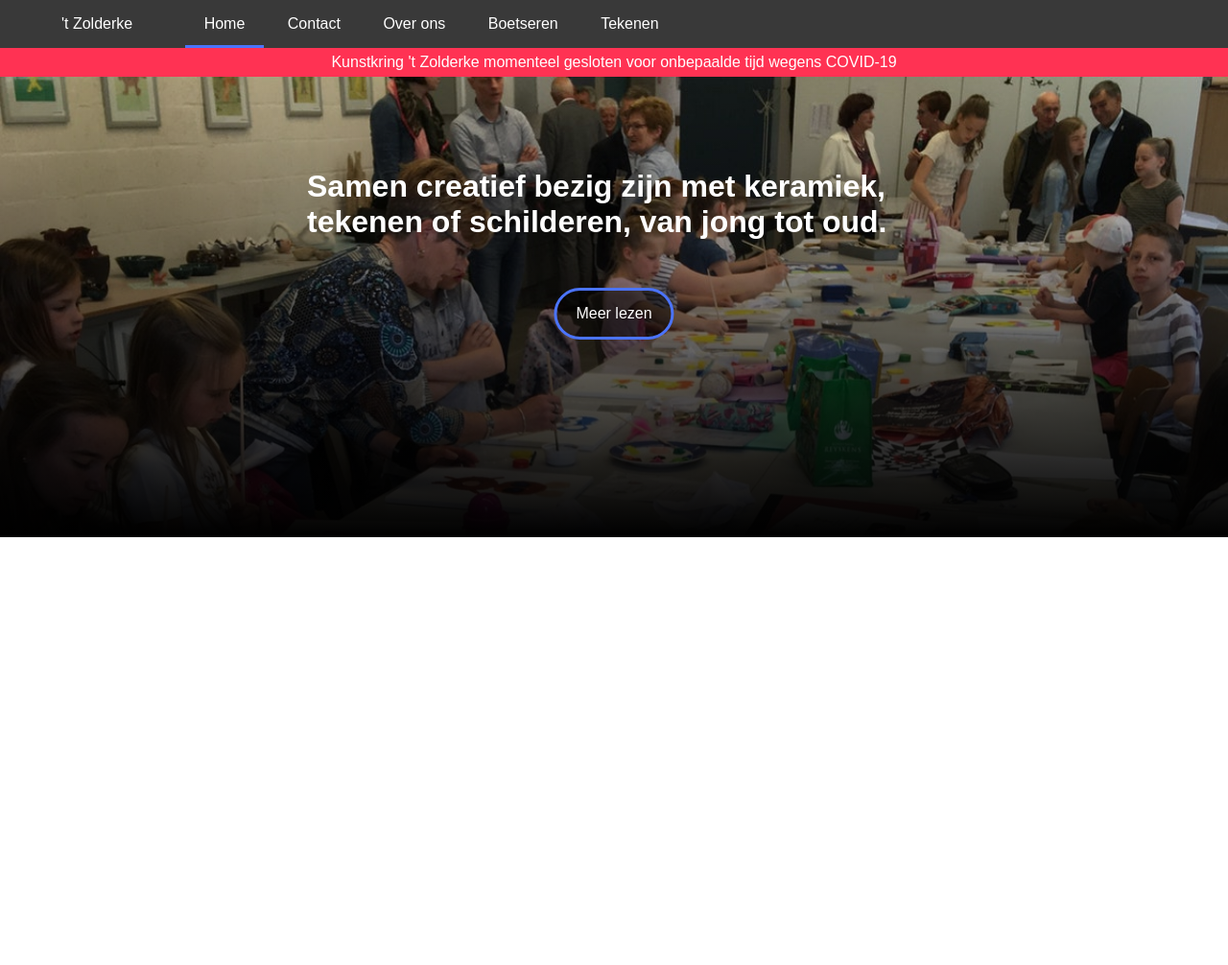
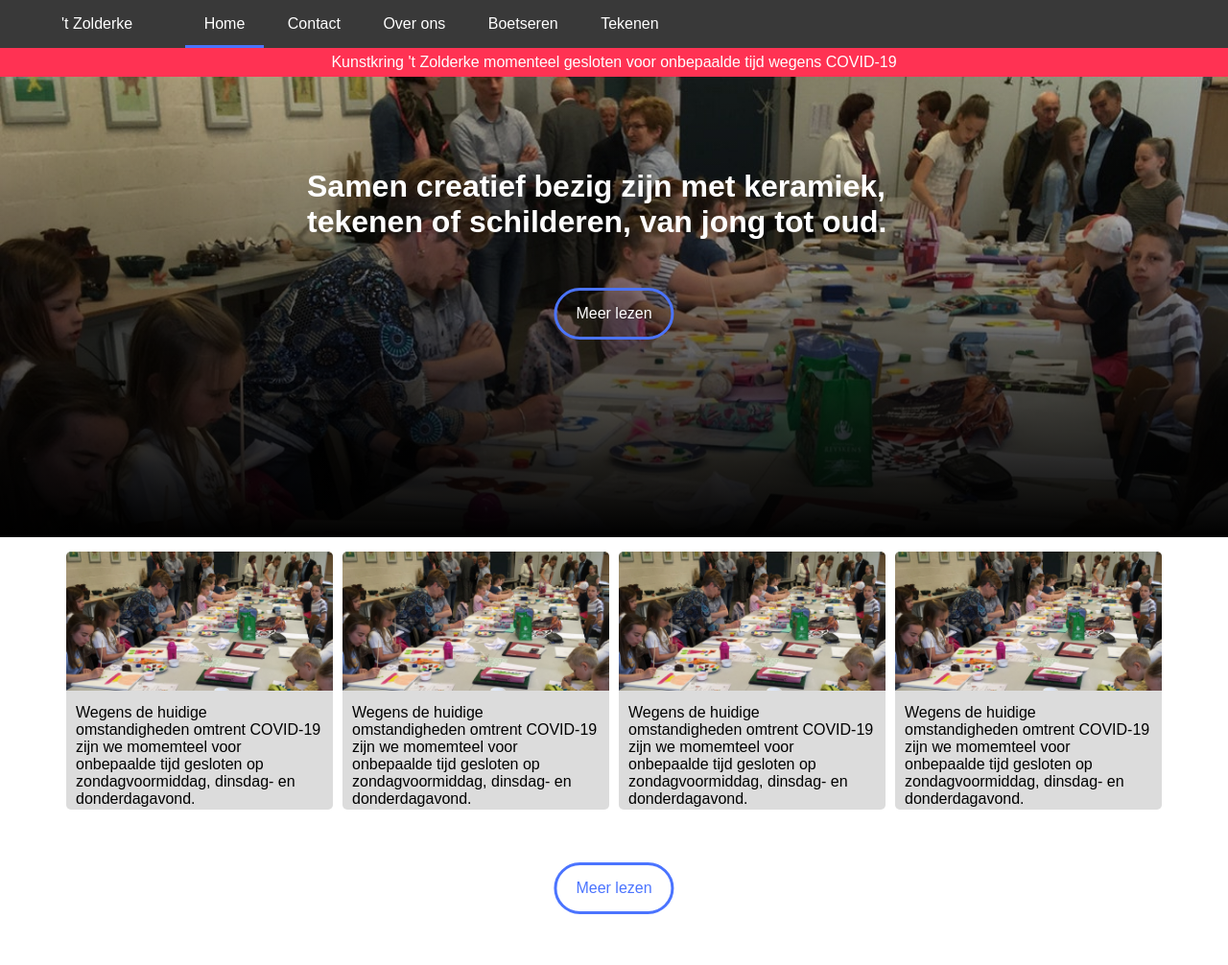
Before and after one commit to sennescheepers/zolderke, a plain HTML site: page index.html in a window 1280 px wide. Shown: the top 1006 px of the page at 96% size. Drawn offline with Linux system fonts and the light colour scheme.

Commit message:
markup van index klaar

```diff
--- a/css/index.css
+++ b/css/index.css
@@ -19,6 +19,23 @@ html, body {
     height: 100%;
     position: relative;
 }
+
+.button {
+    display: inline-block;
+    padding: 15px 20px;
+    background: rgba(0,0,0,0);
+    border: 3px solid #4b74ff;
+    border-radius: 27px;
+    color: #fff;
+    text-decoration: none;
+}
+
+.button:hover {
+    background: #4b74ff;
+    transition: ease-in-out .3s;
+}
+
+/* Navbar */
 
 #nav-bar {
     height: 50px;
@@ -80,10 +97,9 @@ html, body {
     background-image: linear-gradient(0deg, rgba(0,0,0,1) 0%, rgba(255,255,255,0) 100%), url("../assets/bg.jpg");
     background-repeat: no-repeat;
     background-size: cover;
-    margin-bottom: 1000px;
 }
 
-#heading div {
+#heading article {
     position: relative;
     width: 50%;
     height: 60%;
@@ -92,27 +108,53 @@ html, body {
     color: #fff;
 }
 
-#heading div h1 {
+#heading article h1 {
     font-size: 2em;
 }
 
-#heading div a {
-    display: inline-block;
-    padding: 15px 20px;
-    background: rgba(0,0,0,.5);
-    border: 3px solid #4b74ff;
-    border-radius: 27px;
-    color: #fff;
-    text-decoration: none;
+#heading .button {
     margin: 50px 0;
     position: relative;
     left: 50%;
     transform: translateX(-50%);
 }
 
-#heading div a:hover {
-    background: #4b74ff;
-    transition: ease-in-out .3s;
+/* artikels */
+#mid {
+    width: 100%;
+    margin-top: 10px;
+}
+
+#mid .container .artikel {
+    width: calc(25% - 10px);
+    margin: 5px;
+    background: #dcdcdc;
+    border-radius: 5px;
+    float: left;
+}
+
+#mid .container .artikel img {
+    width: 100%;
+    border-top-right-radius: 5px;
+    border-top-left-radius: 5px;
+}
+
+#mid .container .artikel p {
+    padding: 10px;
+    height: 100px;
+    overflow: hidden;
+}
+
+#mid .button {
+    color: #4b74ff;
+    margin: 50px 0;
+    position: relative;
+    left: 50%;
+    transform: translateX(-50%);
+}
+
+#mid .button:hover {
+    color: #fff;
 }
 
 /* Footer */
--- a/index.html
+++ b/index.html
@@ -20,12 +20,33 @@
     </div>
 </nav>
 <div id="spacer"></div>
-<article id="heading">
-    <div>
+<section id="heading">
+    <article>
         <h1>Samen creatief bezig zijn met keramiek, tekenen of schilderen, van jong tot oud.</h1>
-        <a href="#">Meer lezen</a>
+        <a class="button" href="#">Meer lezen</a>
+    </article>
+</section>
+<section id="mid">
+    <div class="container">
+        <article class="artikel">
+            <img src="assets/bg.jpg" alt="">
+            <p>Wegens de huidige omstandigheden omtrent COVID-19 zijn we momemteel voor onbepaalde tijd gesloten op zondagvoormiddag, dinsdag- en donderdagavond.</p>
+        </article>
+        <article class="artikel">
+            <img src="assets/bg.jpg" alt="">
+            <p>Wegens de huidige omstandigheden omtrent COVID-19 zijn we momemteel voor onbepaalde tijd gesloten op zondagvoormiddag, dinsdag- en donderdagavond.</p>
+        </article>
+        <article class="artikel">
+            <img src="assets/bg.jpg" alt="">
+            <p>Wegens de huidige omstandigheden omtrent COVID-19 zijn we momemteel voor onbepaalde tijd gesloten op zondagvoormiddag, dinsdag- en donderdagavond.</p>
+        </article>
+        <article class="artikel">
+            <img src="assets/bg.jpg" alt="">
+            <p>Wegens de huidige omstandigheden omtrent COVID-19 zijn we momemteel voor onbepaalde tijd gesloten op zondagvoormiddag, dinsdag- en donderdagavond.</p>
+        </article>
+        <a class="button" href="#">Meer lezen</a>
     </div>
-</article>
+</section>
 <footer>
     <div class="container">
         <ul>
```
